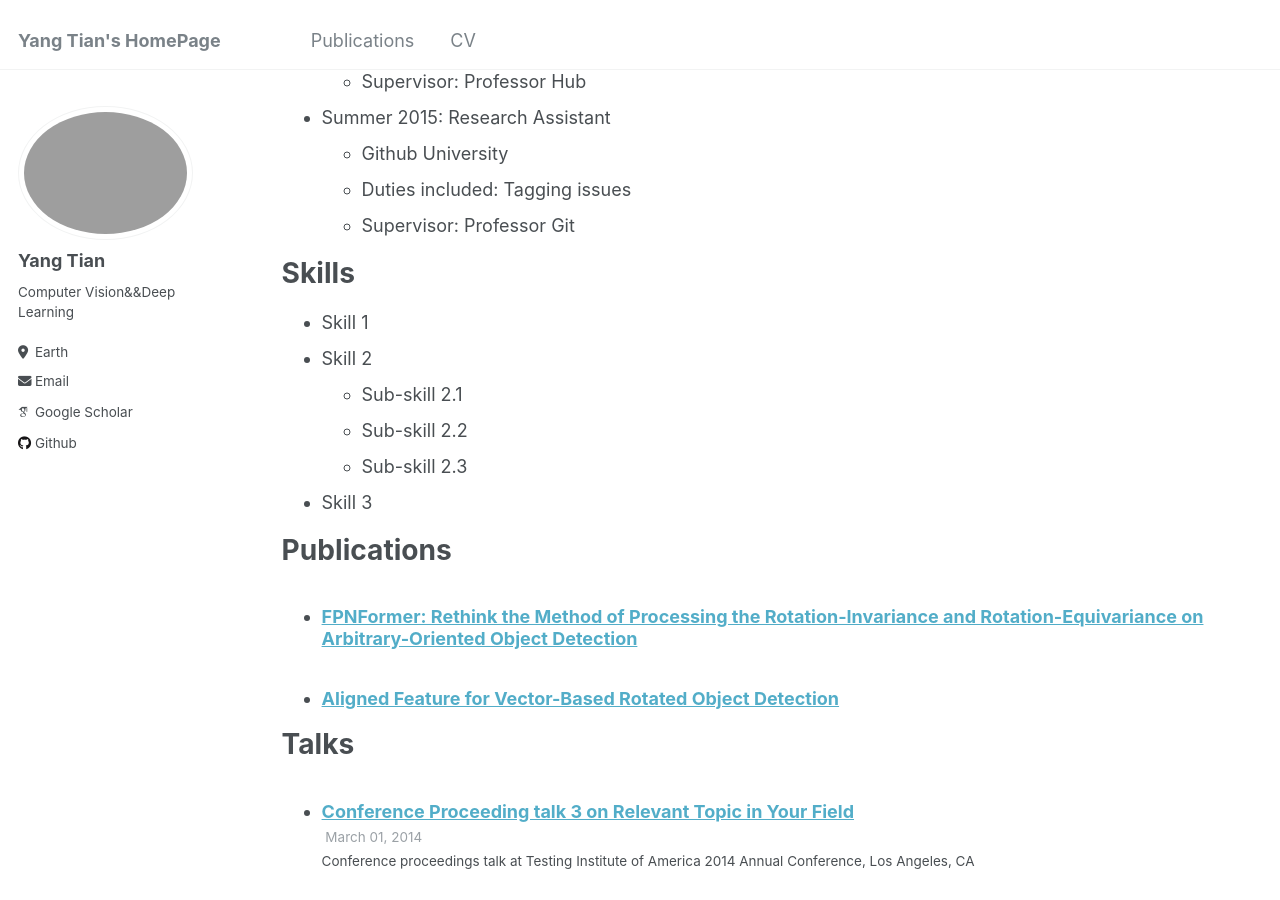
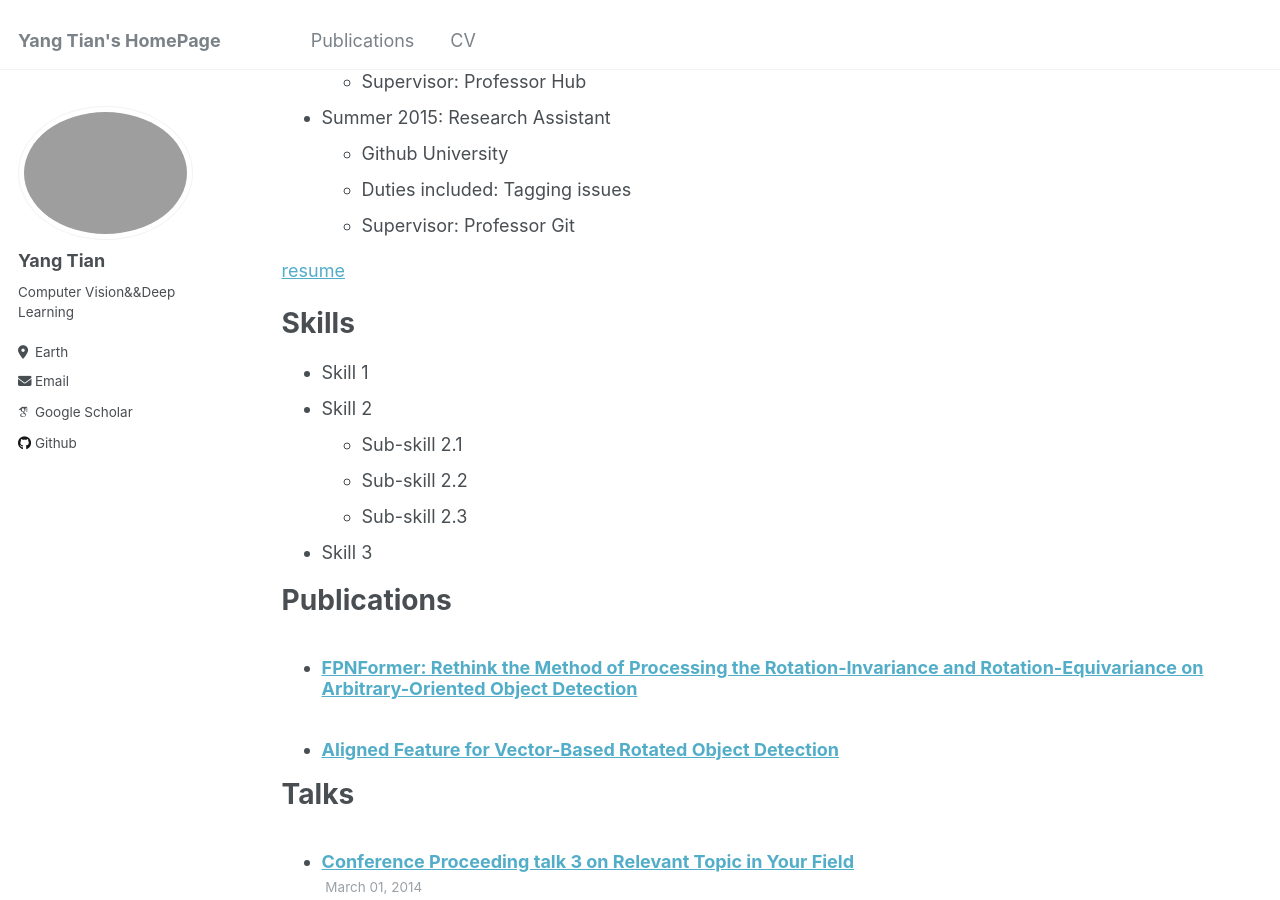
Before and after one commit to yangtian6781/yangtian6781.github.io, a Jekyll site: the page built from _pages/cv.md, in a window 1280 px wide and 900 px high, scrolled down 553 px. Built offline with Jekyll 4.4.1, drawn with Linux system fonts in a browser that asks for light colours; some web fonts are replaced.

Commit message:
Update cv.md

```diff
--- a/_pages/cv.md
+++ b/_pages/cv.md
@@ -32,6 +32,9 @@ Work experience
   * Duties included: Tagging issues
   * Supervisor: Professor Git
 
+
+[resume](/assets/resume.pdf)
+
 Skills
 ======
 * Skill 1
```
